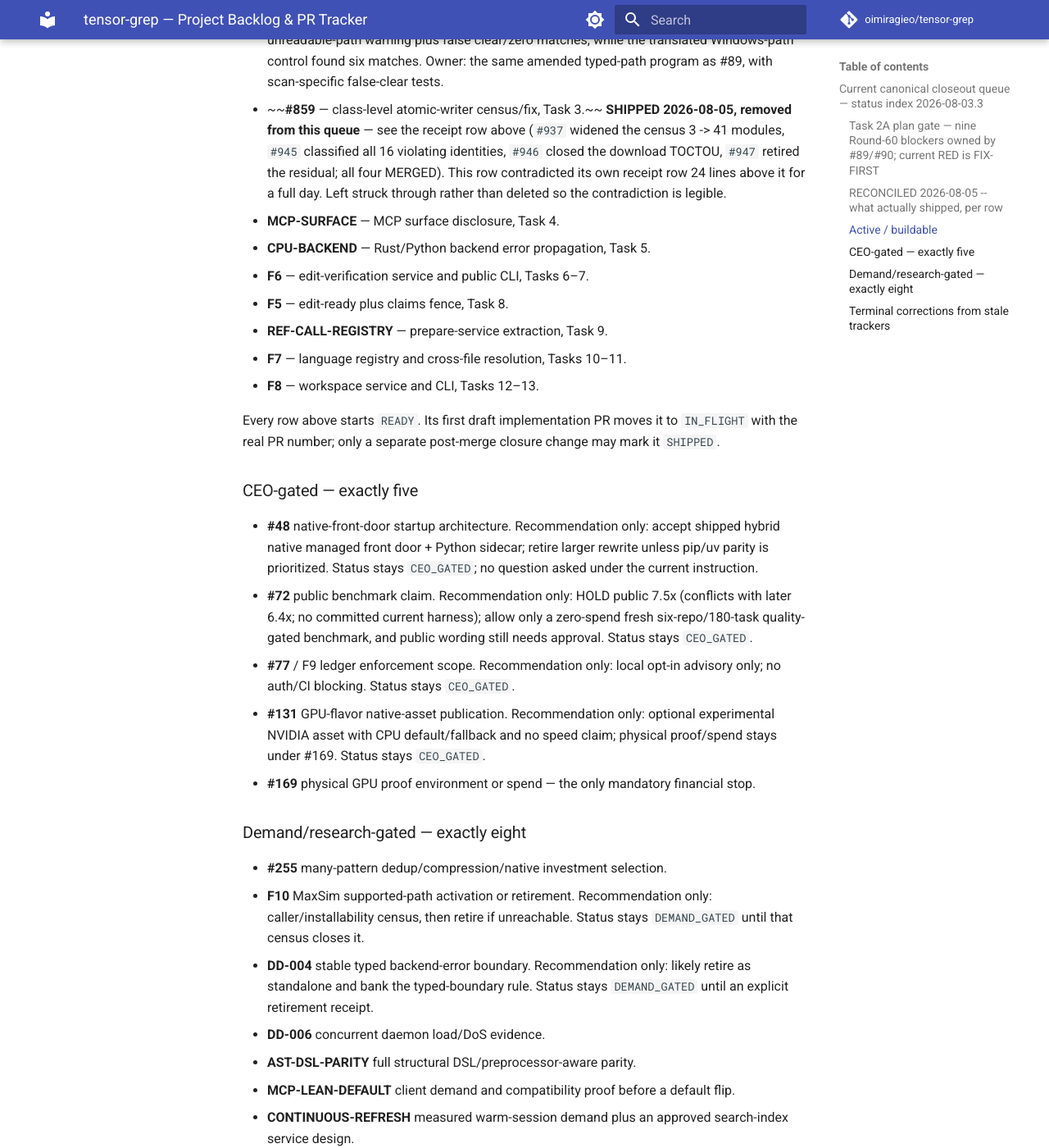
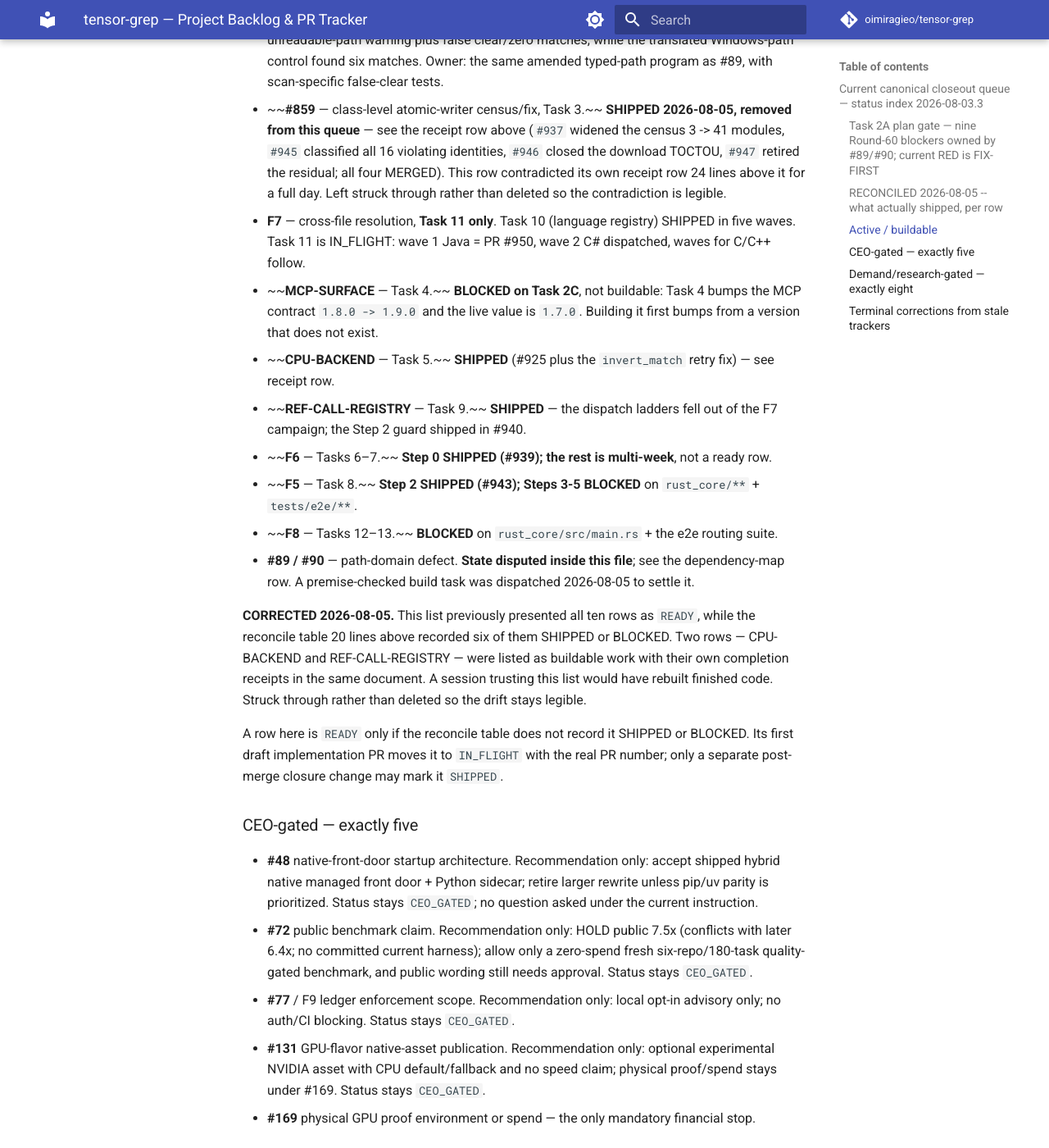
Before and after one commit to oimiragieo/tensor-grep, an MkDocs documentation site: the page built from docs/BACKLOG.md, in a window 1280 px wide and 1400 px high, scrolled down 3738 px. Shown: the whole window at 82% size. Built offline with MkDocs 1.6.1 and Material for MkDocs 9.7.7, drawn with Linux system fonts in a browser that asks for light colours; comment, search, counter and statistics services are not loaded.

Commit message:
test: gate the backlog against contradicting itself, and fix six rows
The Active/buildable list offered ten rows as READY. The reconcile table
twenty lines above it recorded six of them SHIPPED or BLOCKED.

Two were worse than stale: CPU-BACKEND and REF-CALL-REGISTRY were being
offered as buildable work with their own completion receipts in the same
document. A session trusting the queue would have rebuilt finished code.
Only F7 Task 11 is genuinely active.

No gate here compares a document to ITSELF, which is why this survived --
every citation in the stale rows resolves perfectly, so anchor-checking
and drift-checking gates are blind to it by construction.

The gate checks ONE property (an item recorded SHIPPED must not also be
offered as buildable) rather than trying to validate the document, and
ships with a positive control: if either section fails to parse, the test
fails rather than passing vacuously on two empty sets.

Strikethrough is the escape hatch, so corrections stay legible instead of
being deleted.

Mutation-proved: re-offering CPU-BACKEND un-struck turns it RED naming
the item; reverting restores green with BACKLOG.md byte-identical
(360180b8... in both arms).

```diff
--- a/docs/BACKLOG.md
+++ b/docs/BACKLOG.md
@@ -111,16 +111,29 @@ demand evidence. That is a measured state, not a stall.
   classified all 16 violating identities, `#946` closed the download TOCTOU, `#947` retired the
   residual; all four MERGED). This row contradicted its own receipt row 24 lines above it for a full
   day. Left struck through rather than deleted so the contradiction is legible.
-- **MCP-SURFACE** — MCP surface disclosure, Task 4.
-- **CPU-BACKEND** — Rust/Python backend error propagation, Task 5.
-- **F6** — edit-verification service and public CLI, Tasks 6–7.
-- **F5** — edit-ready plus claims fence, Task 8.
-- **REF-CALL-REGISTRY** — prepare-service extraction, Task 9.
-- **F7** — language registry and cross-file resolution, Tasks 10–11.
-- **F8** — workspace service and CLI, Tasks 12–13.
-
-Every row above starts `READY`. Its first draft implementation PR moves it to `IN_FLIGHT` with the
-real PR number; only a separate post-merge closure change may mark it `SHIPPED`.
+- **F7** — cross-file resolution, **Task 11 only**. Task 10 (language registry) SHIPPED in five
+  waves. Task 11 is IN_FLIGHT: wave 1 Java = PR #950, wave 2 C# dispatched, waves for C/C++ follow.
+- ~~**MCP-SURFACE** — Task 4.~~ **BLOCKED on Task 2C**, not buildable: Task 4 bumps the MCP contract
+  `1.8.0 -> 1.9.0` and the live value is `1.7.0`. Building it first bumps from a version that does
+  not exist.
+- ~~**CPU-BACKEND** — Task 5.~~ **SHIPPED** (#925 plus the `invert_match` retry fix) — see receipt row.
+- ~~**REF-CALL-REGISTRY** — Task 9.~~ **SHIPPED** — the dispatch ladders fell out of the F7 campaign;
+  the Step 2 guard shipped in #940.
+- ~~**F6** — Tasks 6–7.~~ **Step 0 SHIPPED (#939); the rest is multi-week**, not a ready row.
+- ~~**F5** — Task 8.~~ **Step 2 SHIPPED (#943); Steps 3-5 BLOCKED** on `rust_core/**` + `tests/e2e/**`.
+- ~~**F8** — Tasks 12–13.~~ **BLOCKED** on `rust_core/src/main.rs` + the e2e routing suite.
+- **#89 / #90** — path-domain defect. **State disputed inside this file**; see the dependency-map row.
+  A premise-checked build task was dispatched 2026-08-05 to settle it.
+
+**CORRECTED 2026-08-05.** This list previously presented all ten rows as `READY`, while the
+reconcile table 20 lines above recorded six of them SHIPPED or BLOCKED. Two rows — CPU-BACKEND and
+REF-CALL-REGISTRY — were listed as buildable work with their own completion receipts in the same
+document. A session trusting this list would have rebuilt finished code. Struck through rather than
+deleted so the drift stays legible.
+
+A row here is `READY` only if the reconcile table does not record it SHIPPED or BLOCKED. Its first
+draft implementation PR moves it to `IN_FLIGHT` with the real PR number; only a separate post-merge
+closure change may mark it `SHIPPED`.
 
 ### CEO-gated — exactly five
 
```
Also changed, not shown: 1 other file.
